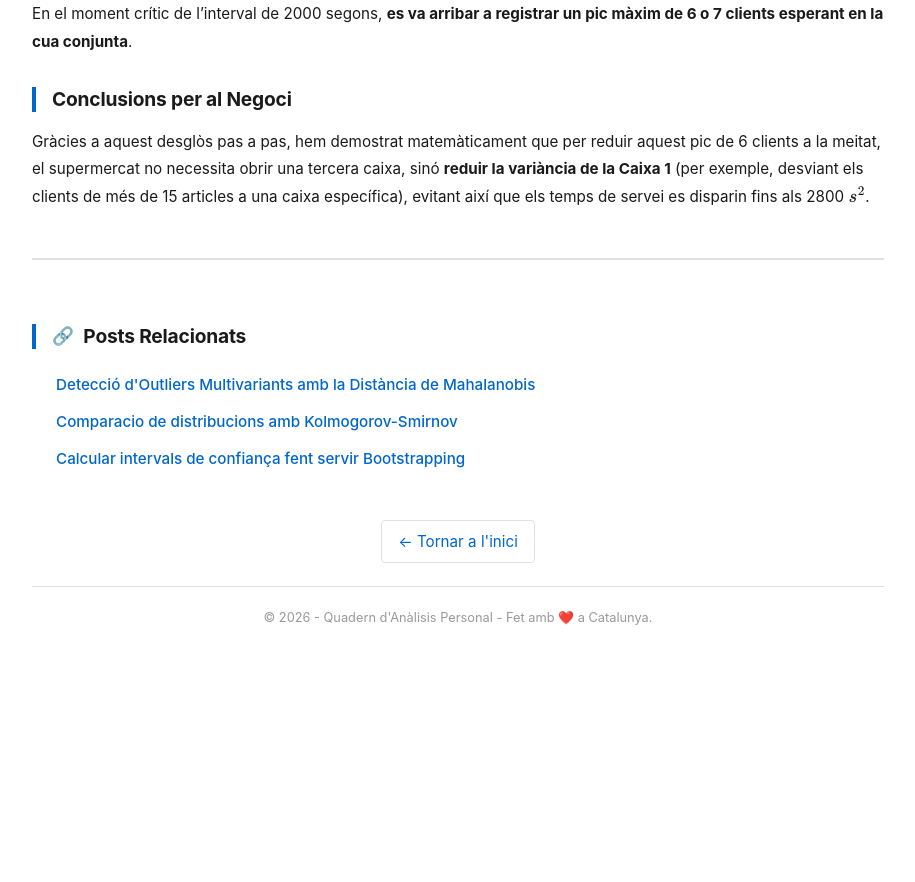
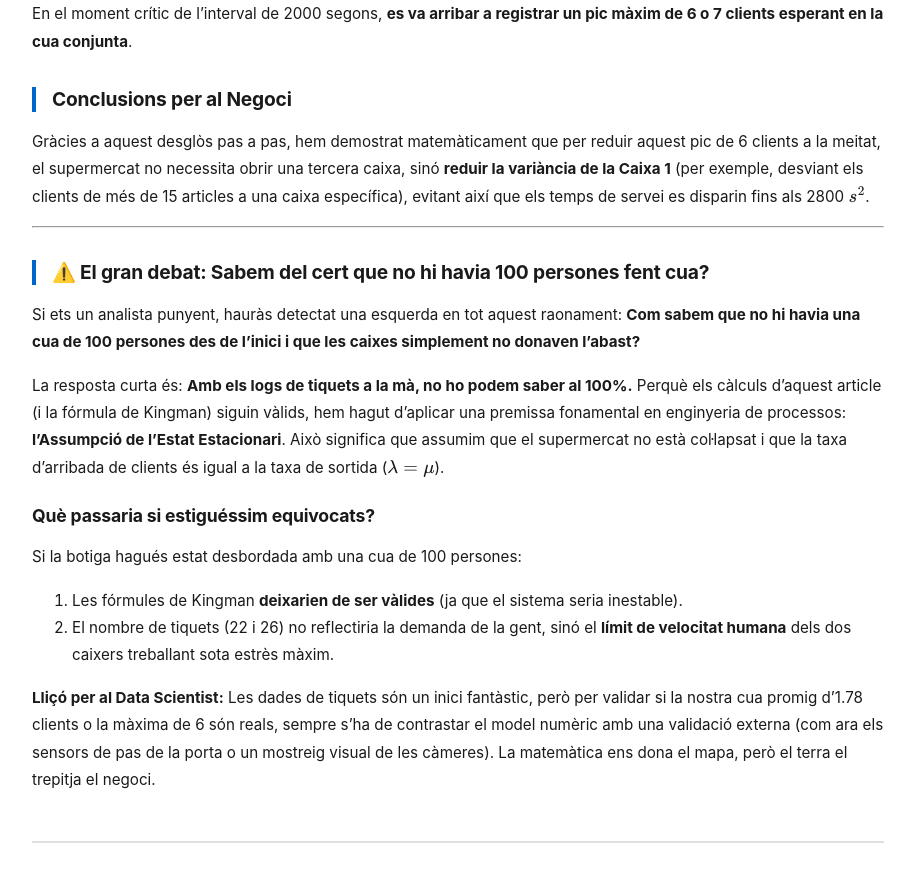
Before and after one commit to alberthr/alberthr.github.io, a Jekyll site: the page built from _posts/2026-06-16-gestio-cues.md, in a window 1280 px wide and 900 px high, scrolled down 2584 px. Shown: the top 882 px of the window, without its empty margins (182-1097 px from the left). Built offline with Jekyll 4.4.1, drawn with Linux system fonts in a browser that asks for light colours; comment, search, counter and statistics services are not loaded; before the commit the page ends 3233 px from its top, so only the background shows below that.

Commit message:
Expand analysis on queue size assumptions and implications
Added a section discussing the uncertainty of customer queue size and the implications for data analysis.

```diff
--- a/_posts/2026-06-16-gestio-cues.md
+++ b/_posts/2026-06-16-gestio-cues.md
@@ -85,3 +85,18 @@ En el moment crític de l'interval de 2000 segons, **es va arribar a registrar u
 
 ## Conclusions per al Negoci
 Gràcies a aquest desglòs pas a pas, hem demostrat matemàticament que per reduir aquest pic de 6 clients a la meitat, el supermercat no necessita obrir una tercera caixa, sinó **reduir la variància de la Caixa 1** (per exemple, desviant els clients de més de 15 articles a una caixa específica), evitant així que els temps de servei es disparin fins als 2800 $s^2$.
+
+---
+
+## ⚠️ El gran debat: Sabem del cert que no hi havia 100 persones fent cua?
+
+Si ets un analista punyent, hauràs detectat una esquerda en tot aquest raonament: **Com sabem que no hi havia una cua de 100 persones des de l'inici i que les caixes simplement no donaven l'abast?**
+
+La resposta curta és: **Amb els logs de tiquets a la mà, no ho podem saber al 100%.** Perquè els càlculs d'aquest article (i la fórmula de Kingman) siguin vàlids, hem hagut d'aplicar una premissa fonamental en enginyeria de processos: **l'Assumpció de l'Estat Estacionari**. Això significa que assumim que el supermercat no està col·lapsat i que la taxa d'arribada de clients és igual a la taxa de sortida ($\lambda = \mu$).
+
+### Què passaria si estiguéssim equivocats?
+Si la botiga hagués estat desbordada amb una cua de 100 persones:
+1. Les fórmules de Kingman **deixarien de ser vàlides** (ja que el sistema seria inestable).
+2. El nombre de tiquets (22 i 26) no reflectiria la demanda de la gent, sinó el **límit de velocitat humana** dels dos caixers treballant sota estrès màxim.
+
+**Lliçó per al Data Scientist:** Les dades de tiquets són un inici fantàstic, però per validar si la nostra cua promig d'1.78 clients o la màxima de 6 són reals, sempre s'ha de contrastar el model numèric amb una validació externa (com ara els sensors de pas de la porta o un mostreig visual de les càmeres). La matemàtica ens dona el mapa, però el terra el trepitja el negoci.
```
